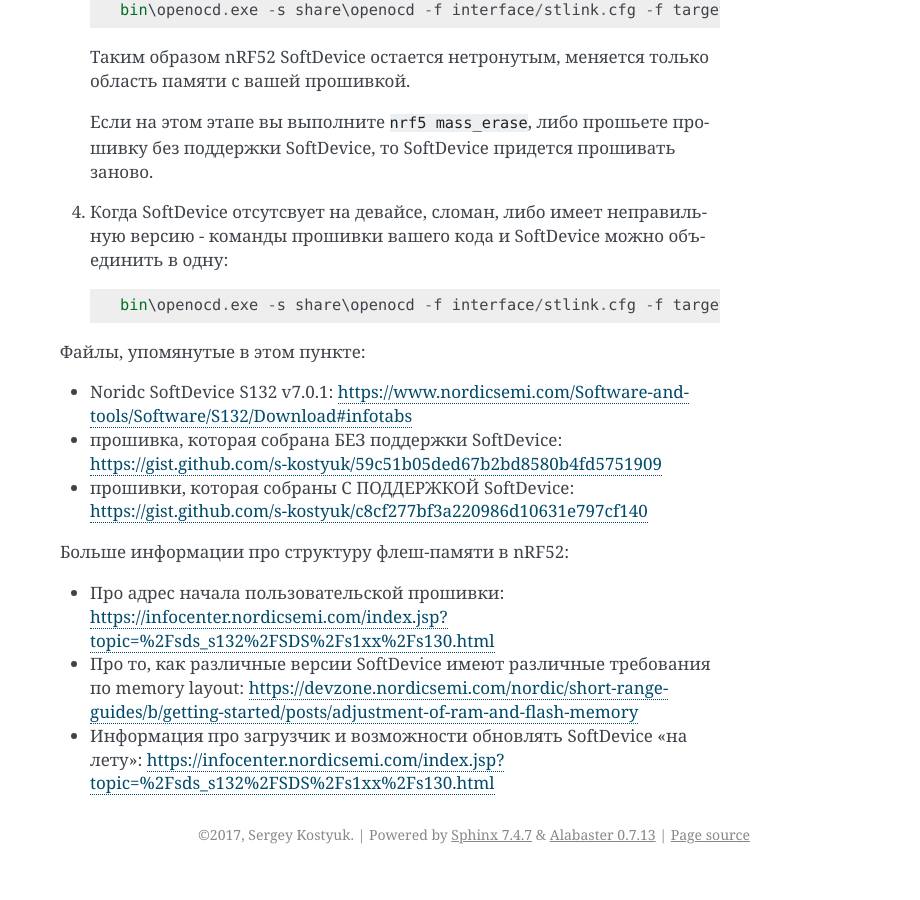
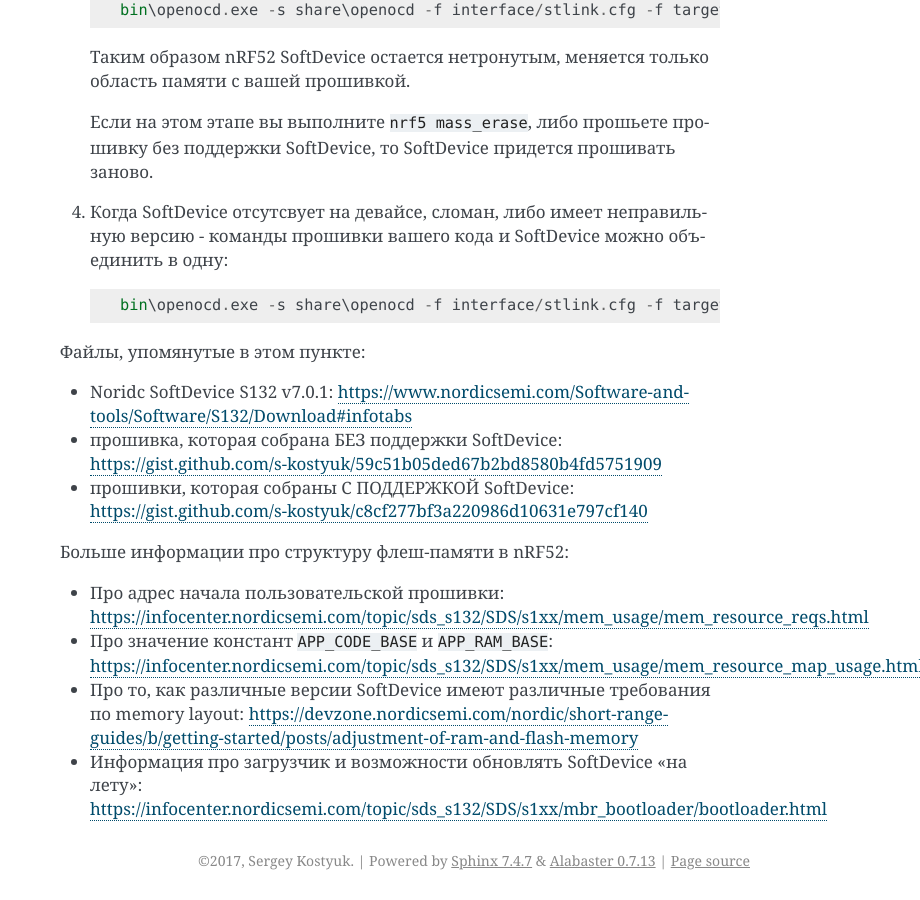
Before and after one commit to crtv-club/crtv_club, a Sphinx documentation site: the page built from docs/source/nrf52_stlink_flashing.rst, in a window 1280 px wide and 900 px high, scrolled down 6268 px. Shown: the whole window, without its empty margins (360-1280 px from the left). Built offline with Sphinx 7.4.7, drawn with Linux system fonts in a browser that asks for light colours; before the commit the page ends 7142 px from its top, so only the background shows below that.

Commit message:
Fixed links to the Nordic resources about nRF52 and S132 flash layout

```diff
--- a/docs/source/nrf52_stlink_flashing.rst
+++ b/docs/source/nrf52_stlink_flashing.rst
@@ -206,6 +206,7 @@ Nordic SoftDevice - это бинарный файл, который распо
 
 Больше информации про структуру флеш-памяти в nRF52:
 
-- Про адрес начала пользовательской прошивки: https://infocenter.nordicsemi.com/index.jsp?topic=%2Fsds_s132%2FSDS%2Fs1xx%2Fs130.html
+- Про адрес начала пользовательской прошивки: https://infocenter.nordicsemi.com/topic/sds_s132/SDS/s1xx/mem_usage/mem_resource_reqs.html
+- Про значение констант ``APP_CODE_BASE`` и ``APP_RAM_BASE``: https://infocenter.nordicsemi.com/topic/sds_s132/SDS/s1xx/mem_usage/mem_resource_map_usage.html
 - Про то, как различные версии SoftDevice имеют различные требования по memory layout: https://devzone.nordicsemi.com/nordic/short-range-guides/b/getting-started/posts/adjustment-of-ram-and-flash-memory
-- Информация про загрузчик и возможности обновлять SoftDevice "на лету": https://infocenter.nordicsemi.com/index.jsp?topic=%2Fsds_s132%2FSDS%2Fs1xx%2Fs130.html
+- Информация про загрузчик и возможности обновлять SoftDevice "на лету": https://infocenter.nordicsemi.com/topic/sds_s132/SDS/s1xx/mbr_bootloader/bootloader.html
```
